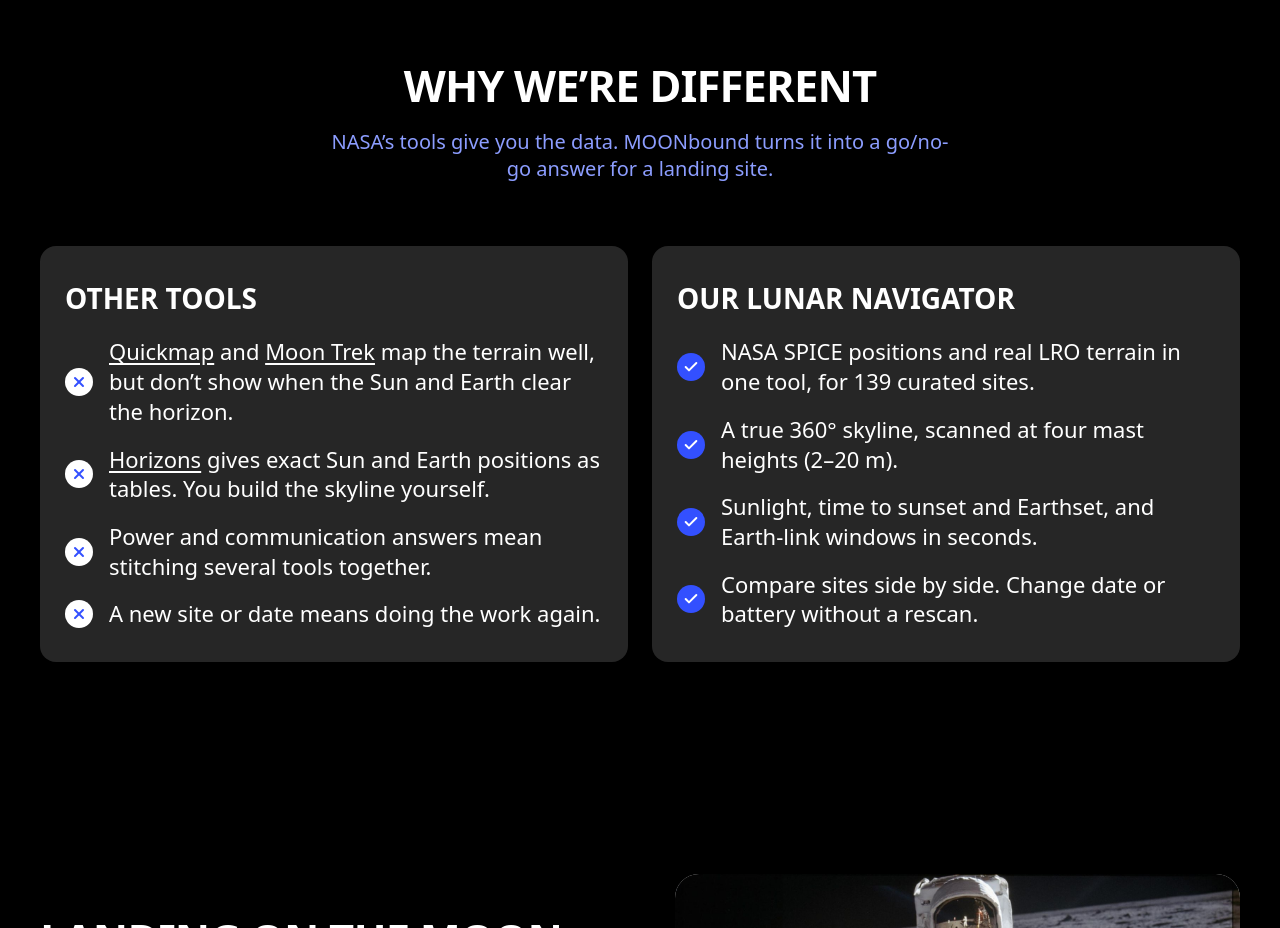
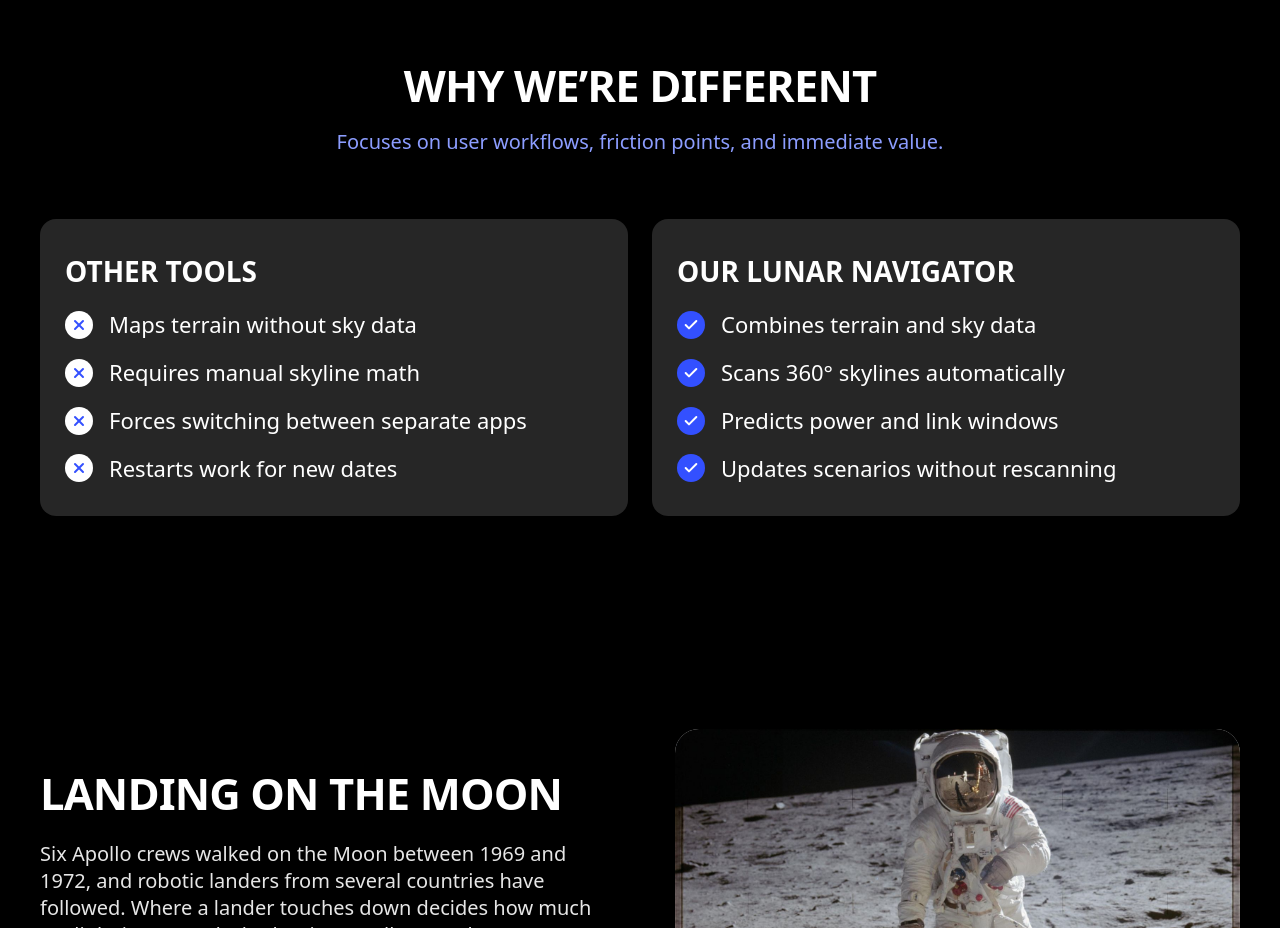
Before and after one commit to DevHanza/MOONbound, a plain HTML site: page index.html in a window 1280 px wide. Shown: the part 2280-3208 px from the top of the page. Drawn offline with nearby package versions, Linux system fonts and the light colour scheme; a web font is replaced by a local one.

Commit message:
Add "What's the difference" section content

```diff
--- a/index.html
+++ b/index.html
@@ -183,8 +183,7 @@
         <div class="container">
           <h2 class="center" data-reveal>Why we’re different</h2>
           <p class="compare__lede center" data-reveal>
-            NASA’s tools give you the data. MOONbound turns it into a go/no-go
-            answer for a landing site.
+            Focuses on user workflows, friction points, and immediate value.
           </p>
           <div class="compare">
             <div class="panel" data-reveal-group>
@@ -193,50 +192,22 @@
                 <li>
                   <span class="mark mark--no"
                     ><i data-lucide="x" class="icon"></i></span
-                  ><span
-                    ><a
-                      href="https://quickmap.lroc.asu.edu/"
-                      target="_blank"
-                      rel="noopener"
-                      >Quickmap</a
-                    >
-                    and
-                    <a
-                      href="https://trek.nasa.gov/moon/"
-                      target="_blank"
-                      rel="noopener"
-                      >Moon Trek</a
-                    >
-                    map the terrain well, but don’t show when the Sun and Earth
-                    clear the horizon.</span
-                  >
+                  ><span>Maps terrain without sky data</span>
                 </li>
                 <li>
                   <span class="mark mark--no"
                     ><i data-lucide="x" class="icon"></i></span
-                  ><span
-                    ><a
-                      href="https://ssd.jpl.nasa.gov/horizons/"
-                      target="_blank"
-                      rel="noopener"
-                      >Horizons</a
-                    >
-                    gives exact Sun and Earth positions as tables. You build the
-                    skyline yourself.</span
-                  >
+                  ><span>Requires manual skyline math</span>
                 </li>
                 <li>
                   <span class="mark mark--no"
                     ><i data-lucide="x" class="icon"></i></span
-                  ><span
-                    >Power and communication answers mean stitching several
-                    tools together.</span
-                  >
+                  ><span>Forces switching between separate apps</span>
                 </li>
                 <li>
                   <span class="mark mark--no"
                     ><i data-lucide="x" class="icon"></i></span
-                  ><span>A new site or date means doing the work again.</span>
+                  ><span>Restarts work for new dates</span>
                 </li>
               </ul>
             </div>
@@ -246,34 +217,25 @@
                 <li>
                   <span class="mark"
                     ><i data-lucide="check" class="icon"></i></span
-                  ><span
-                    >NASA SPICE positions and real LRO terrain in one tool, for
-                    139 curated sites.</span
-                  >
+                  ><span>Combines terrain and sky data</span>
                 </li>
+
                 <li>
                   <span class="mark"
                     ><i data-lucide="check" class="icon"></i></span
-                  ><span
-                    >A true 360° skyline, scanned at four mast heights (2–20
-                    m).</span
-                  >
+                  ><span>Scans 360° skylines automatically</span>
                 </li>
+
                 <li>
                   <span class="mark"
                     ><i data-lucide="check" class="icon"></i></span
-                  ><span
-                    >Sunlight, time to sunset and Earthset, and Earth-link
-                    windows in seconds.</span
-                  >
+                  ><span>Predicts power and link windows</span>
                 </li>
+
                 <li>
                   <span class="mark"
                     ><i data-lucide="check" class="icon"></i></span
-                  ><span
-                    >Compare sites side by side. Change date or battery without
-                    a rescan.</span
-                  >
+                  ><span>Updates scenarios without rescanning</span>
                 </li>
               </ul>
             </div>
```
